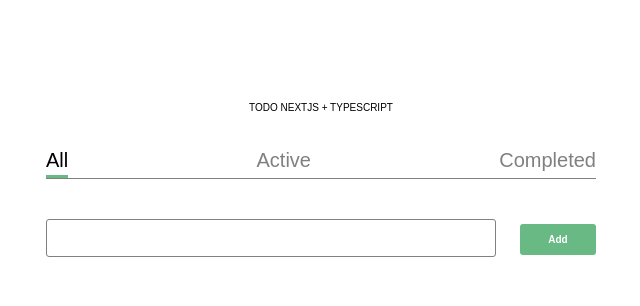
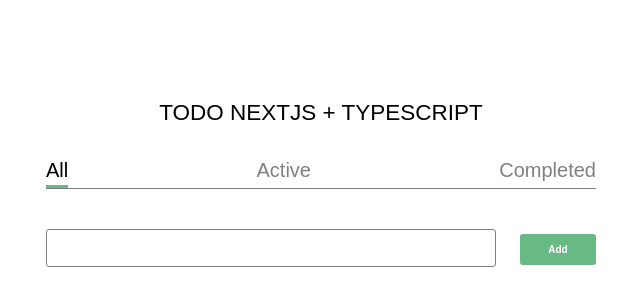
Before and after one commit to Muskan-7867/todo-nextjs-app, a Next.js app: page / in a window 1280 px wide. Shown: the top 306 px of the page, without its empty margins (319-959 px from the left). Built offline with nearby package versions, Linux system fonts and the light colour scheme.

Commit message:
home page

```diff
--- a/src/app/page.tsx
+++ b/src/app/page.tsx
@@ -9,7 +9,7 @@ const Home:FC = () => {
 
       <main>
 
-        <h1>TODO NEXTJS + TYPESCRIPT</h1>
+        <h1 className="text-4xl text-black">TODO NEXTJS + TYPESCRIPT</h1>
         <br/><br/>
         <Navbar />
         <Apptodo />
```
